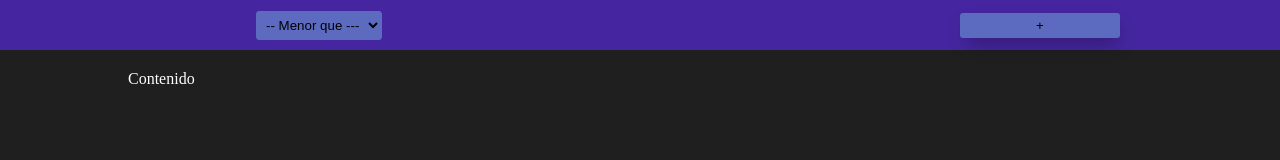
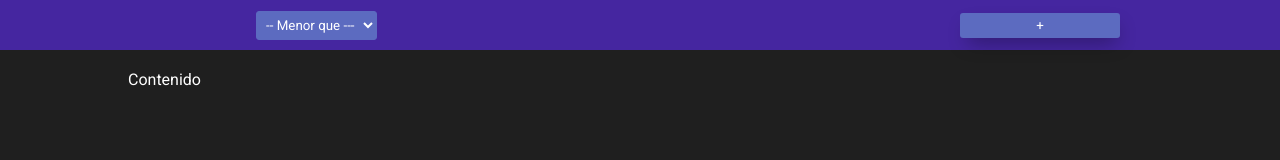
Before and after one commit to shashinvision/front_heroes, a Nuxt app: page / in a window 1280 px wide. Shown: the top 160 px of the page. Built offline with nearby package versions, Linux system fonts and the light colour scheme.

Commit message:
ADD - fonts

```diff
--- a/layouts/headerFront.vue
+++ b/layouts/headerFront.vue
@@ -41,6 +41,7 @@ select {
   border-color: #5c6bc0;
   border-radius: 3px;
   padding: 5px;
+  color: white;
 }
 button {
   background-color: #5c6bc0;
@@ -50,6 +51,7 @@ button {
   padding: 5px;
   box-shadow: 2px 9px 20px -6px rgba(0, 0, 0, 0.43);
   width: 50% !important;
+  color: white;
 }
 @media (max-width: 376px) {
   .col-6 {
--- a/nuxt.config.js
+++ b/nuxt.config.js
@@ -15,6 +15,13 @@ export default {
       { name: "format-detection", content: "telephone=no" },
     ],
     link: [{ rel: "icon", type: "image/x-icon", href: "/favicon.ico" }],
+    link: [
+      {
+        rel: "stylesheet",
+        type: "text/css",
+        href: "http://fonts.googleapis.com/css?family=Roboto",
+      },
+    ],
   },
 
   // Global CSS: https://go.nuxtjs.dev/config-css
--- a/static/css/global.css
+++ b/static/css/global.css
@@ -1,6 +1,7 @@
 * {
   padding: 0;
   margin: 0;
+  font-family: "Roboto", "Open Sans", sans-serif;
 }
 html {
   min-height: 100%;
```
